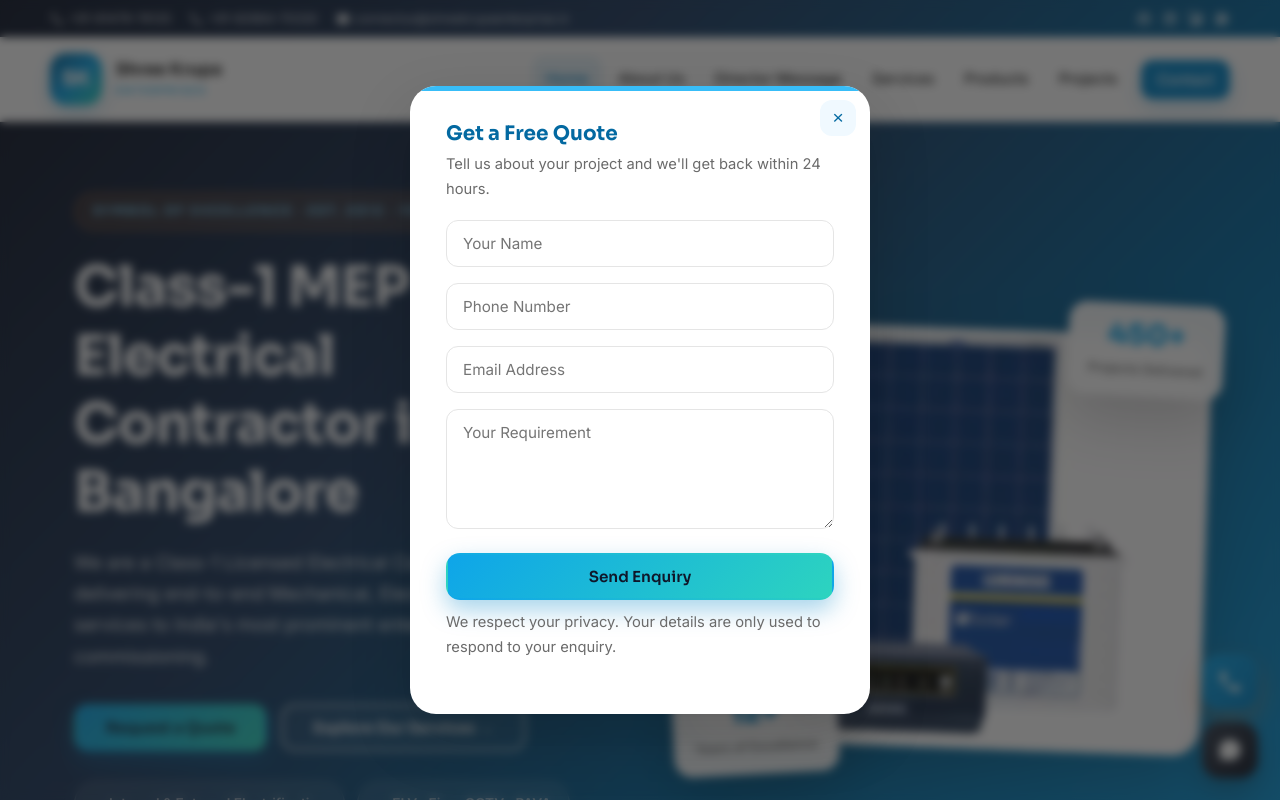
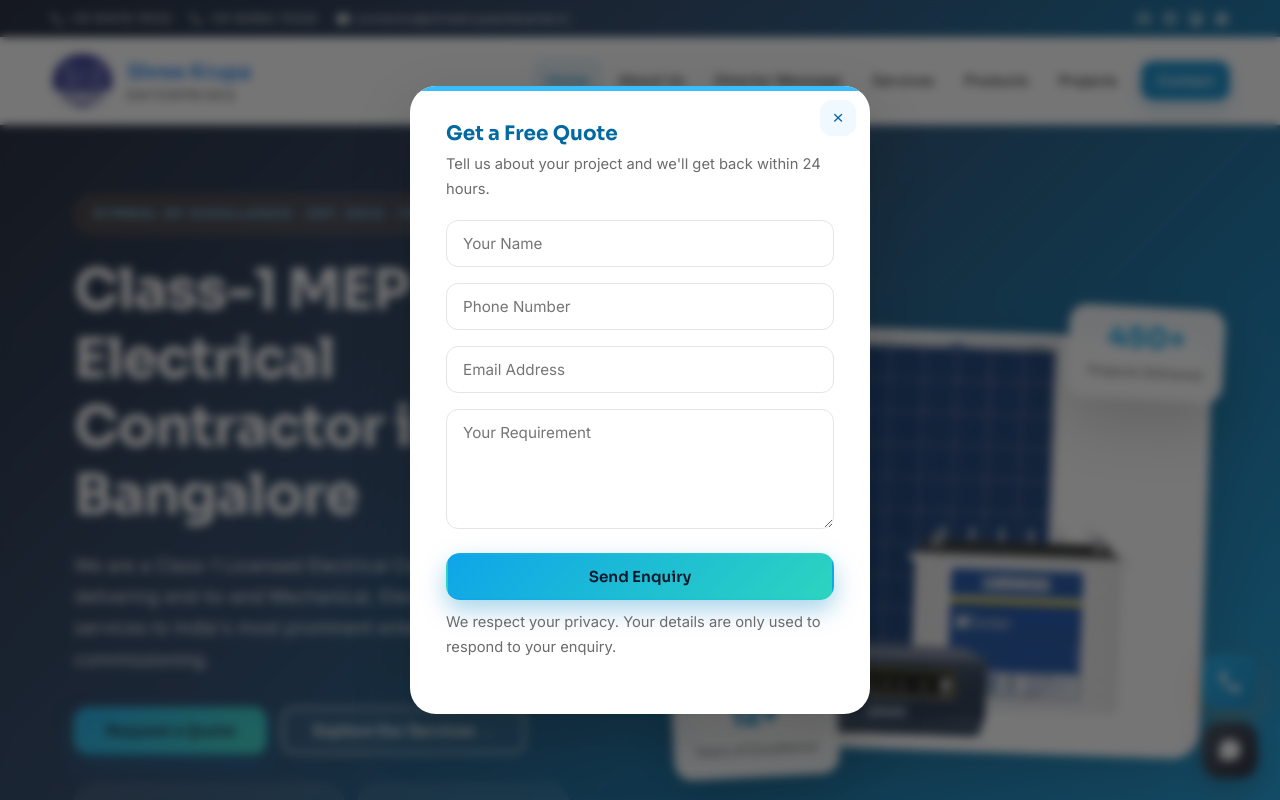
Before and after one commit to druthigraj17-cpu/shree-krupa-enterprises, a React (Vite) app: page / in a window 1280 px wide. Shown: the top 800 px of the page. Built offline with nearby package versions, Linux system fonts and the light colour scheme.

Commit message:
Replace text logo with logo image in Header and Footer

```diff
--- a/src/components/Footer.jsx
+++ b/src/components/Footer.jsx
@@ -8,10 +8,59 @@ export default function Footer() {
       <div className="container">
         <div className="footer-grid">
           <div>
-            <Link to="/" className="logo">
-              <span className="logo-mark">SK</span>
-              <span className="logo-text"><span>Shree Krupa</span><small>Enterprises</small></span>
-            </Link>
+            <Link
+  to="/"
+  style={{
+    display: "flex",
+    alignItems: "center",
+    gap: "12px",
+    textDecoration: "none",
+  }}
+>
+  <img
+    src="/images/logo.jpeg"
+    alt="Shree Krupa Enterprises"
+    style={{
+      width: "65px",
+      height: "55px",
+      objectFit: "contain",
+      display: "block",
+      borderRadius: "8px",
+    }}
+  />
+
+  <div
+    style={{
+      display: "flex",
+      flexDirection: "column",
+      lineHeight: "1.1",
+    }}
+  >
+    <span
+      style={{
+        fontSize: "21px",
+        fontWeight: "800",
+        color: "#0a96ed",
+        letterSpacing: "-0.3px",
+      }}
+    >
+      Shree Krupa
+    </span>
+
+    <span
+      style={{
+        fontSize: "13px",
+        fontWeight: "600",
+        color: "#555",
+        letterSpacing: "2px",
+        textTransform: "uppercase",
+        marginTop: "5px",
+      }}
+    >
+      Enterprises
+    </span>
+  </div>
+</Link>
             <div className="footer-about">
               <p>Class-1 Licensed Electrical Contracting company delivering comprehensive MEP solutions — electrical, ELV, HT, UPS, fire safety and facility management — across India since 2012.</p>
             </div>
--- a/src/components/Header.jsx
+++ b/src/components/Header.jsx
@@ -37,13 +37,59 @@ export default function Header() {
           </div>
         </div>
         <div className="container header-inner">
-          <Link to="/" className="logo">
-            <span className="logo-mark">SK</span>
-            <span className="logo-text">
-              <span>Shree Krupa</span>
-              <small>Enterprises</small>
-            </span>
-          </Link>
+      <Link
+  to="/"
+  style={{
+    display: "flex",
+    alignItems: "center",
+    gap: "12px",
+    textDecoration: "none",
+  }}
+>
+  <img
+    src="/images/logo.jpeg"
+    alt="Shree Krupa Enterprises"
+    style={{
+      width: "65px",
+      height: "55px",
+      objectFit: "contain",
+      display: "block",
+      borderRadius: "8px",
+    }}
+  />
+
+  <div
+    style={{
+      display: "flex",
+      flexDirection: "column",
+      lineHeight: "1.1",
+    }}
+  >
+    <span
+      style={{
+        fontSize: "21px",
+        fontWeight: "800",
+        color: "#1e7fee",
+        letterSpacing: "-0.3px",
+      }}
+    >
+      Shree Krupa
+    </span>
+
+    <span
+      style={{
+        fontSize: "13px",
+        fontWeight: "600",
+        color: "#555",
+        letterSpacing: "2px",
+        textTransform: "uppercase",
+        marginTop: "5px",
+      }}
+    >
+      Enterprises
+    </span>
+  </div>
+</Link>
           <nav className={`nav ${open ? 'open' : ''}`} id="mainNav" aria-label="Main">
             <button className="nav-close" aria-label="Close menu" onClick={() => setOpen(false)}>&times;</button>
             {NAV.map((p) => (
```
Also changed, not shown: public/images/logo.jpeg (added).
